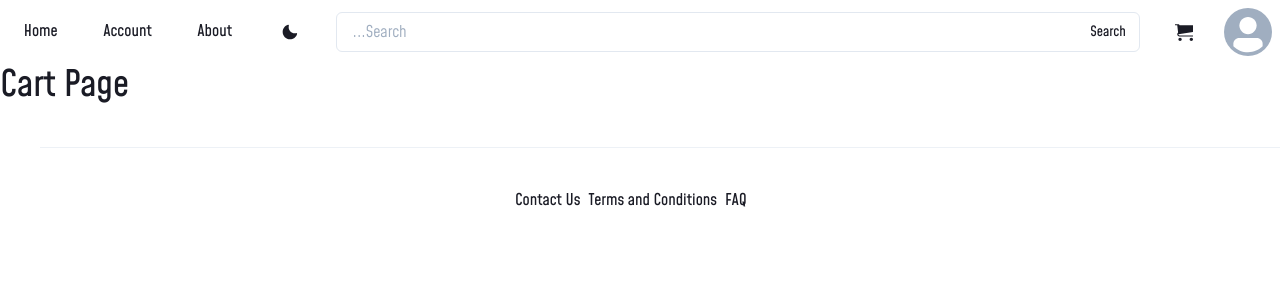
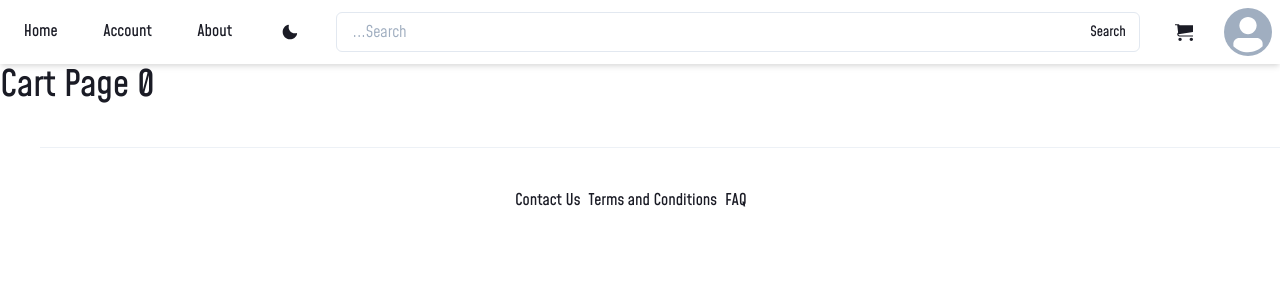
Before and after one commit to turkiBash/ecommerce-app, a Next.js app: page /cart in a window 1280 px wide. Shown: the top 300 px of the page. Built offline with nearby package versions, Linux system fonts and the light colour scheme.

Commit message:
added useStore

```diff
--- a/components/Navbar.tsx
+++ b/components/Navbar.tsx
@@ -26,6 +26,7 @@ const Navbar = () => {
             justifyContent="flex-start"
             // bgColor={formBackground}
             position="sticky"
+            boxShadow="md"
         >
             <Link href="/products/">
                 <Button as="a" variant="ghost" m={3}>
--- a/package.json
+++ b/package.json
@@ -19,7 +19,8 @@
     "next": "11.1.2",
     "react": "17.0.2",
     "react-dom": "17.0.2",
-    "react-icons": "^4.3.1"
+    "react-icons": "^4.3.1",
+    "zustand": "^3.6.5"
   },
   "devDependencies": {
     "@types/react": "17.0.32",
--- a/pages/cart.tsx
+++ b/pages/cart.tsx
@@ -1,8 +1,11 @@
 import { Heading } from '@chakra-ui/layout'
 import React from 'react'
+import useStore from '../store/useStore'
 
 const cart = () => {
-    return <Heading>Cart Page</Heading>
+    const products = useStore((state) => state.products)
+    console.log(products)
+    return <Heading>Cart Page {products.length} </Heading>
 }
 
 export default cart
--- /dev/null
+++ b/store/useStore.ts
@@ -0,0 +1,15 @@
+import create from 'zustand'
+
+const useStore = create((set) => ({
+    products: [],
+    addProductsToCart: (index) =>
+        set((state) => ({
+            products: [...state.products, index.id],
+        })),
+    removeProductsFromCart: (id) =>
+        set((state) => ({
+            products: state.products.filter((product) => product.id !== id),
+        })),
+}))
+
+export default useStore
--- a/tsconfig.json
+++ b/tsconfig.json
@@ -4,7 +4,7 @@
         "lib": ["dom", "dom.iterable", "esnext"],
         "allowJs": true,
         "skipLibCheck": true,
-    "strict": true,
+        "strict": false,
         "forceConsistentCasingInFileNames": true,
         "noEmit": true,
         "esModuleInterop": true,
```
Also changed, not shown: pages/products/index.tsx (+22 -6 lines), 1 other file (tests, documents, lock files or other folders). Lines whose indentation alone changed are shown as unchanged.
